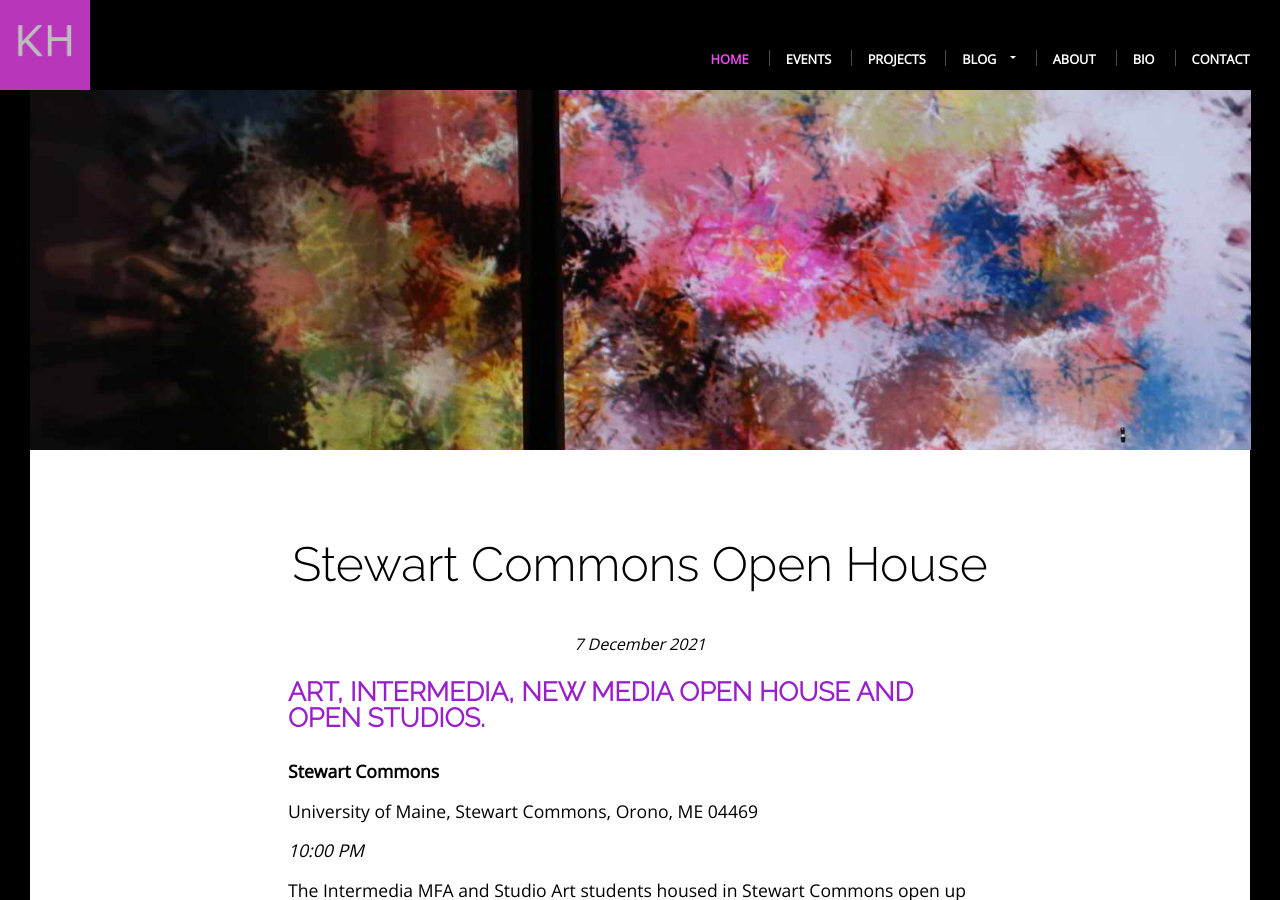
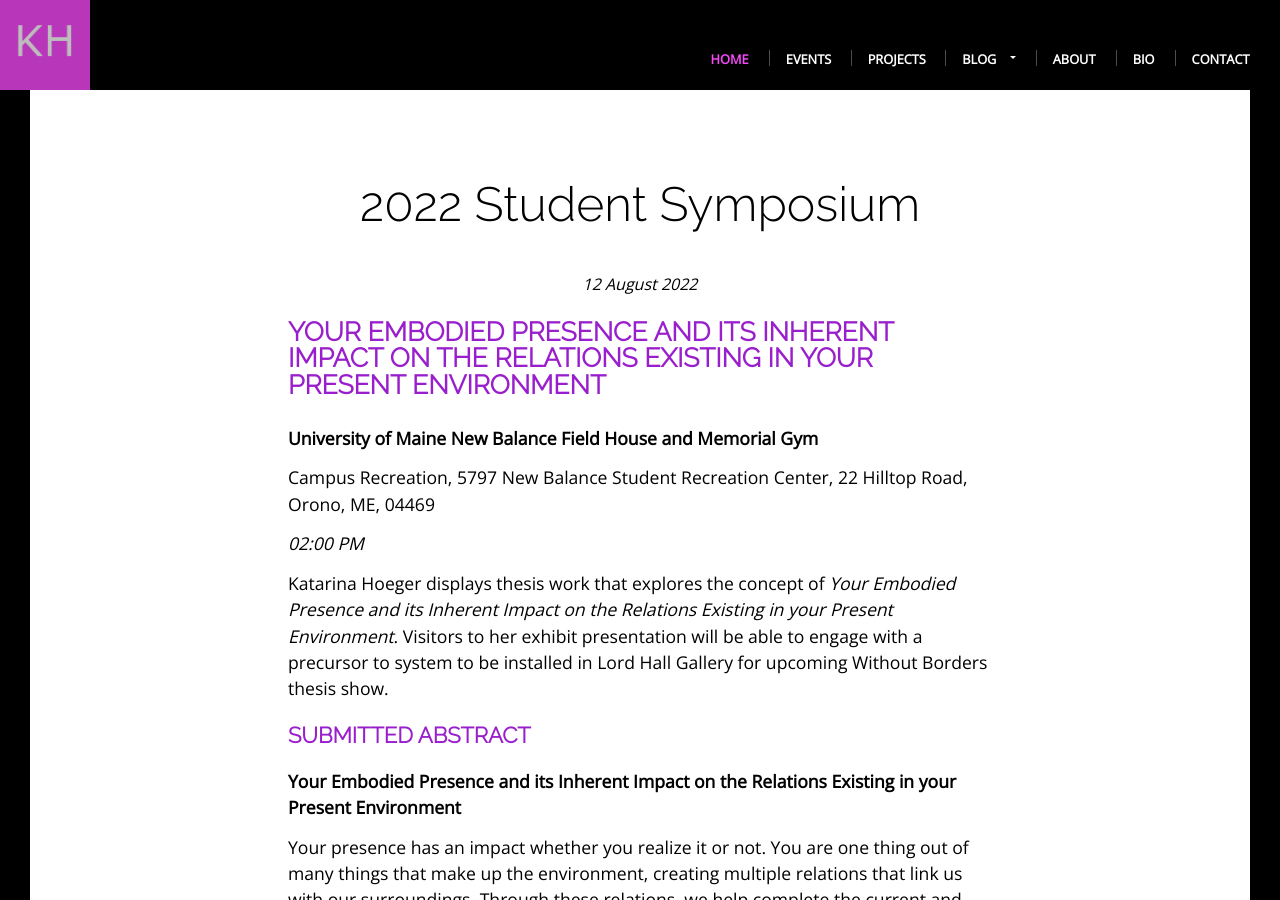
Before and after one commit to khoeger/khoeger.github.io, a Jekyll site: the page built from _events_list/2022-04-15-UMaine-Student-Symposium.markdown, in a window 1280 px wide and 900 px high. Built offline with Jekyll 4.4.1, drawn with Linux system fonts in a browser that asks for light colours; some of the changed text lies outside the part shown.

Commit message:
UMSS added

```diff
--- a/_events_list/2022-04-15-UMaine-Student-Symposium.markdown
+++ b/_events_list/2022-04-15-UMaine-Student-Symposium.markdown
@@ -1,15 +1,15 @@
 ---
 layout: event
-title: Stewart Commons Open House
-date: 2021-12-07 17:00:00 -0500
-image: /assets/img/2021/1207/20211207_sketch_lotusInTheClouds.jpg
-location-title: Stewart Commons
-location: University of Maine, Stewart Commons, Orono, ME 04469
-type: open studio / installation
-role: artist
-event-tag: 20211207IMFAOpenHouse
-categories: art etudes openStudio reconstitutedMedia sketches
-description: Art, Intermedia, New Media Open House and Open Studios.
+title: 2022 Student Symposium
+date: 2022-08-12 09:00:00 -0500
+image:
+location-title: University of Maine New Balance Field House and Memorial Gym
+location: Campus Recreation, 5797 New Balance Student Recreation Center, 22 Hilltop Road, Orono, ME, 04469
+type: student symposium
+role: exhibit presenter
+event-tag: 20220414UMSS
+categories: art exhibit presentation research thesis
+description: Your Embodied Presence and its Inherent Impact on the Relations Existing in your Present Environment
 published: true
 ---
 ### {{page.description}}
@@ -20,6 +20,16 @@
 
 *{{page.date | date: site.time_format }}*
 
-The Intermedia MFA and Studio Art students housed in Stewart Commons open up their doors to the public and display their work.
+Katarina Hoeger displays thesis work that explores the concept of *Your Embodied Presence and its Inherent Impact on the Relations Existing in your Present Environment*.
+Visitors to her exhibit presentation will be able to engage with a precursor to system to be installed in Lord Hall Gallery for upcoming Without Borders thesis show.
 
-Katarina Hoeger displays *Reconstituted Media: Selected Sketches & Etudes while Monitoring Changes in the Studio*, 2019.
+#### Submitted Abstract
+**Your Embodied Presence and its Inherent Impact on the Relations Existing in your Present Environment**
+
+Your presence has an impact whether you realize it or not. You are one thing out of many things that make up the environment, creating multiple relations that link us with our surroundings. Through these relations, we help complete the current and future states of the items and experiences that constitute our present environments.
+
+At minimum, our presence leaves visual and auditory impressions on our environments. Each person in a space is perceptible to other entities within this space with the ability to sense changes in waves of sound or light. A person’s physical presence can leave audible and visible traces in the surroundings beyond oneself. Our embodied existence creates unavoidable and potentially unintended impacts on current and future happenings within our direct environments.
+
+Modern technology allows for the real-time monitoring of changes in a space. Cameras and microphones can pick up the audio and visual changes from a variety of locations. These audio and visual changes are data that can be artistically reimagined as aesthetic information. This repurposed information can be broadcast back into the environment from which it was gathered using speakers and projectors in real-time. It is one way to examine and demonstrate how relations morph and create the future of a space.
+
+This work provides a participant an opportunity to reexamine the audio and visual relations in ones’ surroundings, highlighting relations between presence and the relations that are changed through embodied existence.
```
